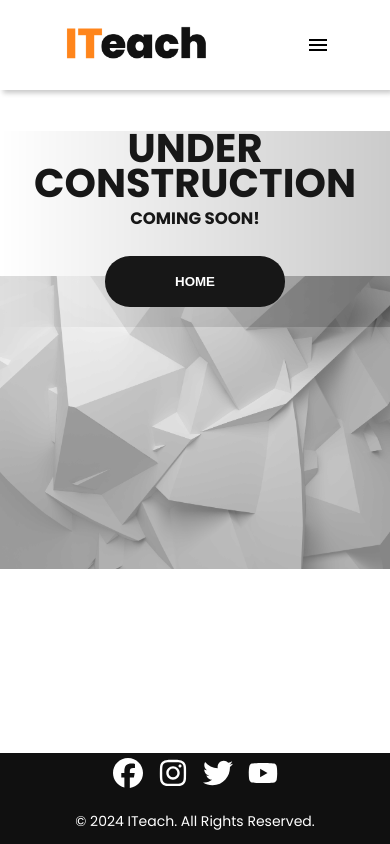
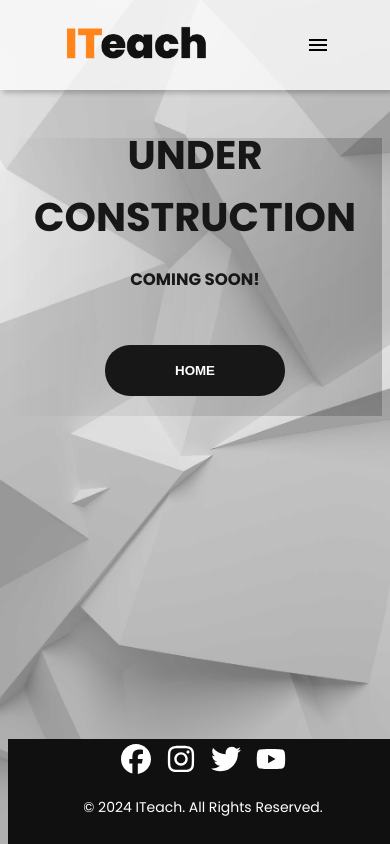
Before and after one commit to morteius/ITeach, a plain HTML site: page html/tools.html in a window 390 px wide. Drawn offline with Linux system fonts and the light colour scheme.

Commit message:
Update tools.css

```diff
--- a/css/tools.css
+++ b/css/tools.css
@@ -1,4 +1,4 @@
-/*//////////PROPERTY OF C.J MAPE, 2024 ©//////////*/
+o/*//////////PROPERTY OF C.J MAPE, 2024 ©//////////*/
 
 * {
     margin: 0;
@@ -222,7 +222,6 @@ button:hover span {
         display: block;
     }
     body {
-        background-size: contain;
     }
 }
 @media (max-width: 400px) {
@@ -231,7 +230,6 @@ button:hover span {
         line-height: 35px;
     }
     body {
-        background-size: contain;
         background-position: center;
     }
 }
```
